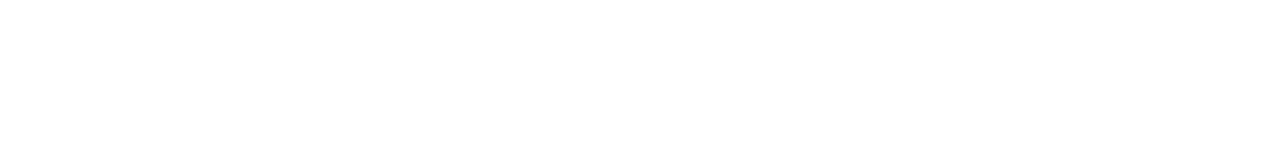
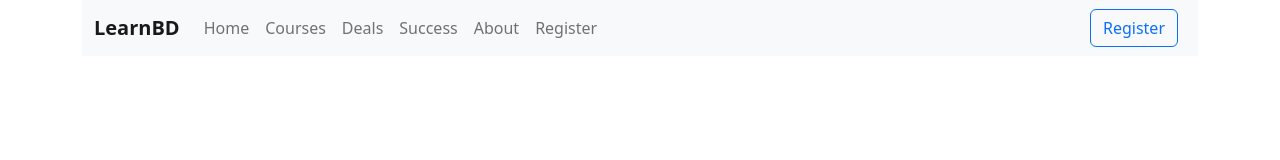
Before and after one commit to itzlutfur/edTech, a plain HTML site: page index.html in a window 1280 px wide. Drawn offline with nearby package versions, Linux system fonts and the light colour scheme.

Commit message:
Navbar added

```diff
--- a/index.html
+++ b/index.html
@@ -11,8 +11,43 @@
 </head>
 
 <body>
-    <header>
+    <header class="container">
+        <nav class="navbar navbar-expand-lg bg-light">
+            <div class="container-fluid">
+                <a class="navbar-brand fw-bold" href="#">LearnBD</a>
+                <button class="navbar-toggler" type="button" data-bs-toggle="collapse"
+                    data-bs-target="#navbarTogglerDemo02" aria-controls="navbarTogglerDemo02" aria-expanded="false"
+                    aria-label="Toggle navigation">
+                    <span class="navbar-toggler-icon"></span>
+                </button>
 
+                <div class="collapse navbar-collapse" id="navbarTogglerDemo02">
+                    <ul class="navbar-nav me-auto mb-2 mb-lg-0">
+                        <li class="nav-item">
+                            <a class="nav-link" aria-current="page" href="#">Home</a>
+                        </li>
+                        <li class="nav-item">
+                            <a class="nav-link" href="#">Courses</a>
+                        </li>
+                        <li class="nav-item">
+                            <a class="nav-link" href="#">Deals</a>
+                        </li>
+                        <li class="nav-item">
+                            <a class="nav-link" href="#">Success</a>
+                        </li>
+                        <li class="nav-item">
+                            <a class="nav-link" href="#">About</a>
+                        </li>
+                        <li class="nav-item">
+                            <a class="nav-link" href="#">Register</a>
+                        </li>
+                    </ul>
+                    <form class="d-flex" role="search">
+                        <button class="btn btn-outline-primary me-2" type="button">Register</button>
+                    </form>
+                </div>
+            </div>
+        </nav>
     </header>
     <main>
 
```
